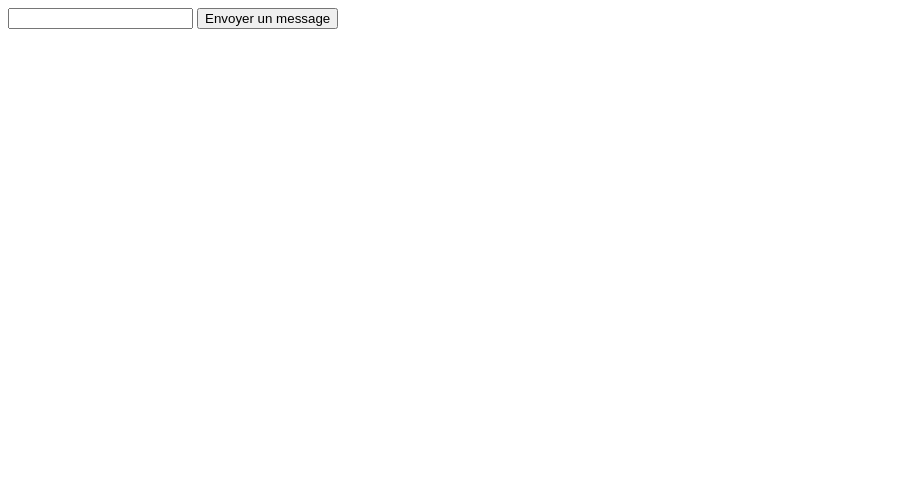
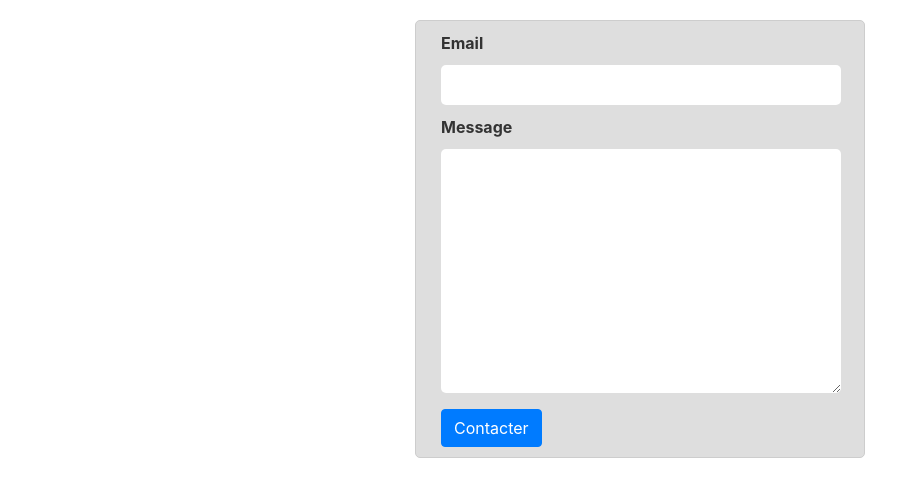
Before and after one commit to nicolaslechenic/slack-contact, a website built with webpack: page index.html in a window 1280 px wide. Shown: the whole page, without its empty margins (0-920 px from the left). Built offline with nearby package versions, Linux system fonts and the light colour scheme.

Commit message:
format message

```diff
--- a/index.html
+++ b/index.html
@@ -4,14 +4,19 @@
   <meta charset="UTF-8">
   <title>Slack API</title>
   <script type="text/javascript" src="jquery.min.js"></script>
+  <link rel="stylesheet" href="https://maxcdn.bootstrapcdn.com/bootstrap/4.0.0/css/bootstrap.min.css" integrity="sha384-Gn5384xqQ1aoWXA+058RXPxPg6fy4IWvTNh0E263XmFcJlSAwiGgFAW/dAiS6JXm" crossorigin="anonymous">
+  <link rel="stylesheet" href="style.css">
 </head>
 <body>
-  <input type="text" id="message" />
-  <button id="submit">
-    Envoyer un message
-  </button>
-  <br/>
-  <div id="wrapper"></div>
+  <div id="wrapper">
+    <label>Email</label><br/>
+    <input type="text" id="email" /><br/>
+    <label>Message</label><br/>
+    <textarea id="message" cols="30" rows="10"></textarea><br/>
+    <button id="submit" class='btn btn-primary'>
+      Contacter
+    </button>
+  </div>
 
   <script type="text/javascript" src="bundle.js"></script>
 </body>
--- a/index.js
+++ b/index.js
@@ -1,11 +1,14 @@
 const API_LINK = "https://slack.com/api/";
 
 document.getElementById('submit').addEventListener('click', () => {
+  let email = document.getElementById('email').value;
   let message = document.getElementById('message').value;
+
+  let formattedMessage = `Email : ${email}\nMessage :\n${message}`;
 
   let data = {
     channel: "CSU7L8J0Z",
-    text: message
+    text: formattedMessage
   }
 
   $.ajax({
--- /dev/null
+++ b/style.css
@@ -0,0 +1,32 @@
+#wrapper {
+  background-color: #DEDEDE;
+  border-radius: 5px;
+  border: 1px solid #CDCDCD;
+  width: 450px;
+  margin: 20px auto;
+}
+
+#wrapper label {
+  color: #333;
+  font-weight: bold;
+  margin: 10px 25px;
+}
+
+#wrapper input {
+  width: 400px;
+  margin-left: 25px;
+  height: 40px;
+  border: none;
+  border-radius: 5px;
+}
+
+#wrapper textarea {
+  width: 400px;
+  margin-left: 25px;
+  border: none;
+  border-radius: 5px;
+}
+
+#wrapper button {
+  margin: 10px 25px;
+}
```
